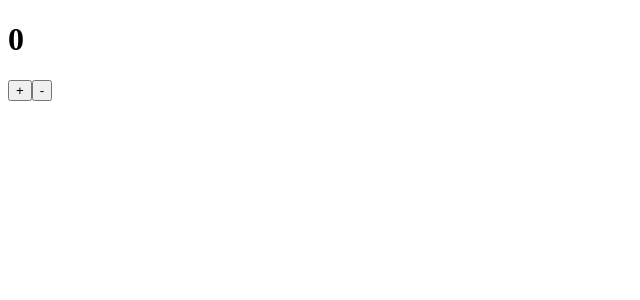
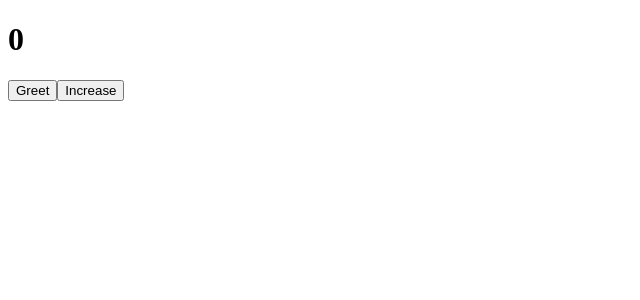
Before and after one commit to ayushisahoo22/react_js, a React (Vite) app in the folder 02counter/: page / in a window 1280 px wide. Shown: the top 300 px of the page, without its empty margins (0-640 px from the left). Built offline with nearby package versions, Linux system fonts and the light colour scheme.

Commit message:
useCallback+Memo

```diff
--- /dev/null
+++ b/02counter/src/Hooks/useCallback.jsx
@@ -0,0 +1,31 @@
+import { useState, useCallback, memo } from "react";
+
+//memo helps in skipping the rerendering of components until its props are not changed
+//by using it if child is not reqd to be rerender then it will be skipped only parent will rerender
+const Child=memo(function Child({ greet }) {
+  console.log("Child Rendered");
+  return (
+    <button onClick={greet}>
+      Greet
+    </button>
+  );
+});
+function Callback() {
+  const [count, setCount] = useState(0);
+
+  //without useCallback the function will be created at every render
+  //but by using it same reference is chosen no more func is created for same purpose
+  const greet = useCallback(() => {
+    console.log("Hello");
+  }, []);
+  return (
+    <>
+      <h1>{count}</h1>
+      <Child greet={greet} />
+      <button onClick={() => setCount(count + 1)}>
+        Increase
+      </button>
+    </>
+  );
+}
+export default Callback;
--- a/02counter/src/main.jsx
+++ b/02counter/src/main.jsx
@@ -8,6 +8,7 @@ import Timer from './Hooks/useEffect.jsx'
 import Component1 from './Hooks/useContext.jsx'
 import UseRef from './Hooks/useRef.jsx'
 import Reducer from './Hooks/useReducer.jsx'
+import Callback from './Hooks/useCallback.jsx'
 
 //    Object
 // const carInfo={
@@ -48,5 +49,7 @@ createRoot(document.getElementById('root')).render(
 
   // <UseRef/>
 
-  <Reducer/>
+  // <Reducer/>
+
+  <Callback/>
 )
```
